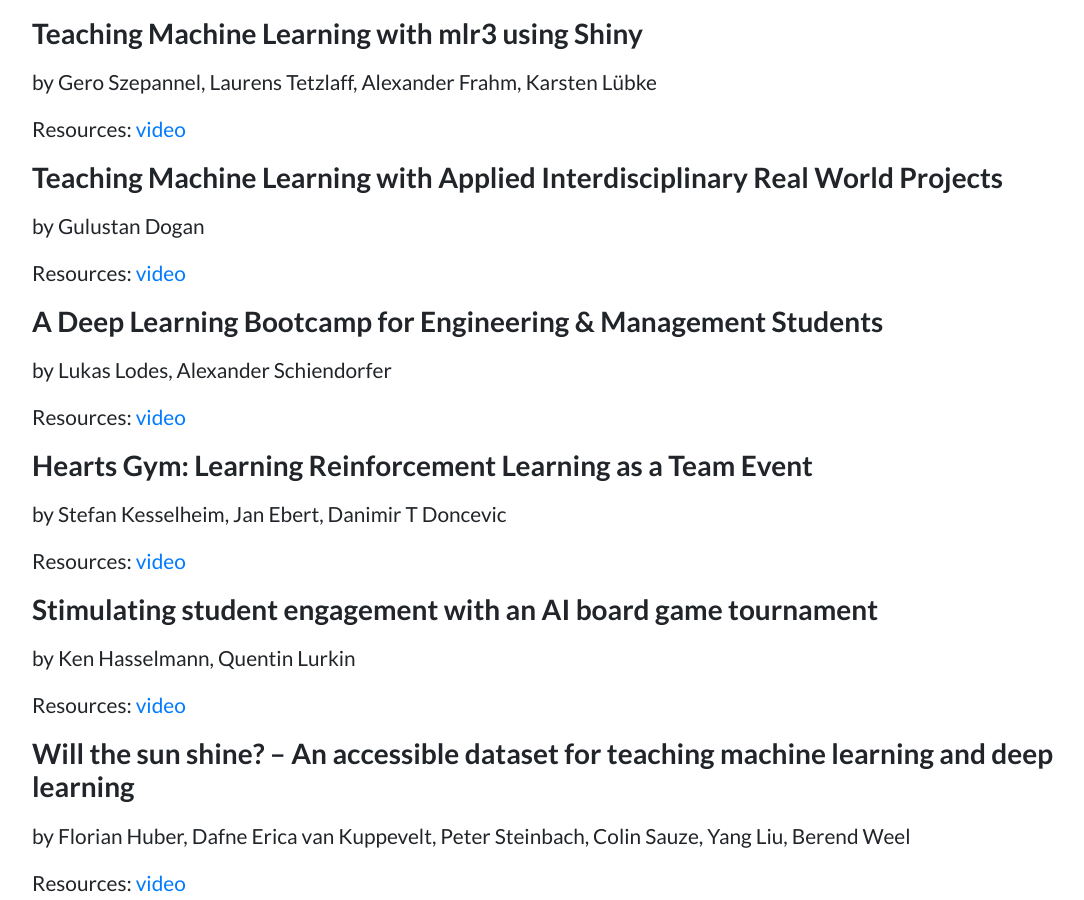
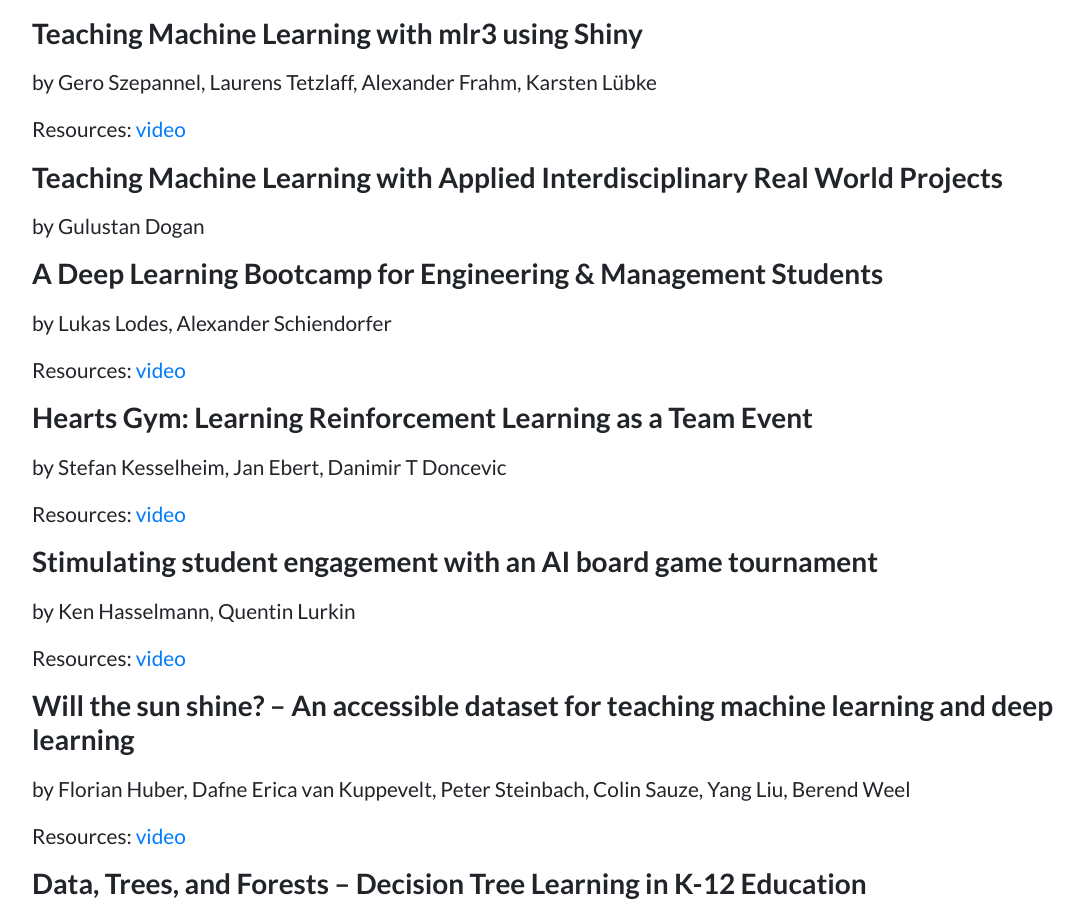
Before and after one commit to teaching-ml/2022, a Jekyll site: the page built from index.md, in a window 1280 px wide and 900 px high, scrolled down 7503 px. Shown: the whole window, without its empty margins (53-1137 px from the left). Built offline with Jekyll 4.4.1, drawn with Linux system fonts in a browser that asks for light colours.

Commit message:
wrong reference of video undone

```diff
--- a/index.md
+++ b/index.md
@@ -209,8 +209,6 @@ Resources: [video](./download/videos/szepannek_teaching_machine_learning_with_ml
 
 > by Gulustan Dogan
 
-Resources: [video](./download/videos/dogan_teaching_ml_with_applied_real_world_projects.mp4)
-
 ### A Deep Learning Bootcamp for Engineering & Management Students
 
 > by Lukas Lodes, Alexander Schiendorfer
```
